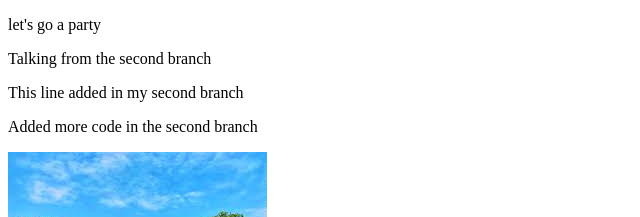
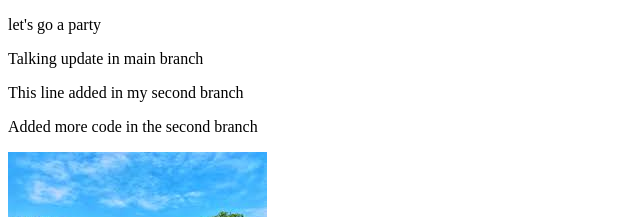
Before and after one commit to ReshmaAkter-5895/my-first-website, a plain HTML site: page index.html in a window 1280 px wide. Shown: the part 152-369 px from the top of the page, 0-640 px from the left. Drawn offline with Linux system fonts and the light colour scheme.

Commit message:
changed the branch name

```diff
--- a/index.html
+++ b/index.html
@@ -10,7 +10,7 @@
     <h2>Look,I am using github</h2>
     <h3>I know it</h3>
     <p>let's go a party</p>
-    <p>Talking from the second branch</p>
+    <p>Talking update in main branch</p>
     <p>This line added in my second branch</p>
     <p>Added more code in the second branch</p>
     <img src="beauty.png" alt="">
```
